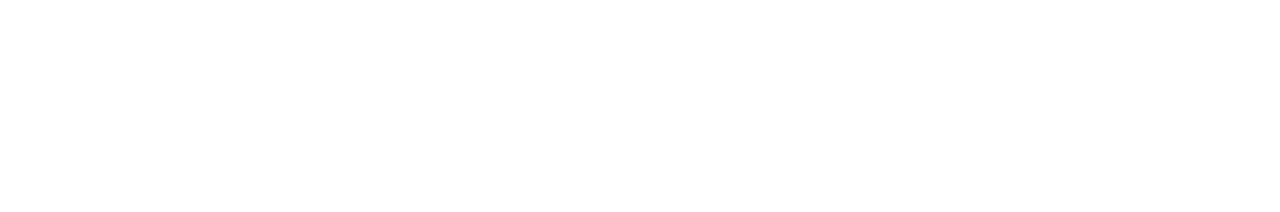
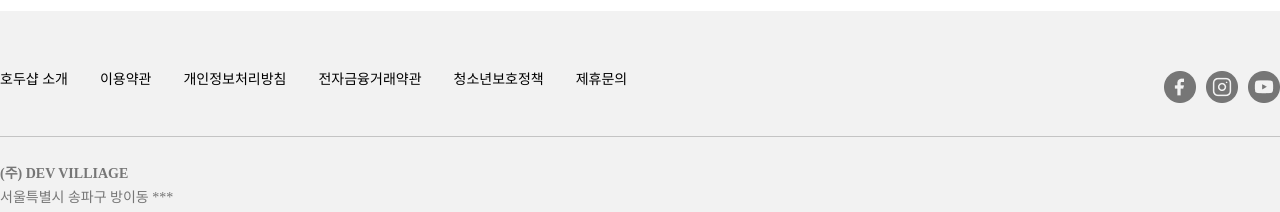
Before and after one commit to greenT-Hee/DevGoodsShop, a React (Create React App) app in the folder my-app/: page / in a window 1280 px wide. Shown: the part 739-951 px from the top of the page. Before the commit the page ends 800 px from the top, so only its background shows below. Built offline with nearby package versions, Linux system fonts and the light colour scheme; no server answers; a web font is replaced by a local one.

Commit message:
Style:Footer UI 제작

```diff
--- a/my-app/src/components/Footer.jsx
+++ b/my-app/src/components/Footer.jsx
@@ -0,0 +1,114 @@
+import styled from "styled-components";
+import spriteSns from "../assets/sns.png";
+
+const FooterSection = styled.footer`
+  width: 100%;
+  background: #f2f2f2;
+  overflow: hidden;
+`;
+
+const FooterDiv1 = styled.div`
+  width: 1280px;
+  margin: 60px auto 30px;
+  overflow: hidden;
+`;
+const FooterDiv2 = styled.div`
+  width: 1280px;
+  margin: 0 auto 63px;
+  border-top: 1px solid #c4c4c4;
+`;
+
+const FooterUl = styled.ul`
+  display: inline;
+`;
+
+const FooterLi = styled.li`
+  display: inline-block;
+  width: fit-content;
+  font-size: 14px;
+  margin-right: 32px;
+`;
+
+const FooterDl = styled.dl`
+  width: 260px;
+  color: #767676;
+  font-size: 14px;
+`;
+
+const FooterDt = styled.dt`
+  padding-top: 30px;
+  font-weight: 700;
+`;
+
+const FooterDd = styled.dd`
+  padding-top: 10px;
+`;
+
+const SpriteUl = styled.ul`
+  float: right;
+`;
+
+const SpriteLi = styled.li`
+  display: inline-block;
+  margin-left: 10px;
+`;
+
+const SpriteA = styled.a`
+  content: "";
+  display: block;
+  width: 32px;
+  height: 32px;
+  background: url(${spriteSns}) no-repeat;
+
+  background-position: ${(props) => (props.faceBook ? "-10px -10px" : "")};
+  background-position: ${(props) => (props.insta ? "-62px -10px " : "")};
+  background-position: ${(props) => (props.youtube ? "-114px -10px " : "")};
+`;
+
+export default function Footer() {
+  const contentLi = [
+    "호두샵 소개",
+    "이용약관",
+    "개인정보처리방침",
+    "전자금융거래약관",
+    "청소년보호정책",
+    "제휴문의",
+  ];
+
+  const contentDd = [
+    "서울특별시 송파구 방이동 ***",
+    "사업자 번호: 010-0000-0000 | 통신판매원",
+    "대표: 김태희",
+  ];
+
+  return (
+    <FooterSection>
+      <FooterDiv1>
+        <FooterUl>
+          {contentLi.map((item) => {
+            return <FooterLi>{item}</FooterLi>;
+          })}
+        </FooterUl>
+        <SpriteUl>
+          <SpriteLi>
+            <SpriteA faceBook href="#none"></SpriteA>
+          </SpriteLi>
+          <SpriteLi>
+            <SpriteA insta href="#none"></SpriteA>
+          </SpriteLi>
+          <SpriteLi>
+            <SpriteA youtube href="#none"></SpriteA>
+          </SpriteLi>
+        </SpriteUl>
+      </FooterDiv1>
+      <FooterDiv2>
+        <FooterDl>
+          <FooterDt>(주) DEV VILLIAGE</FooterDt>
+          {contentDd.map((item) => {
+            return <FooterDd>{item}</FooterDd>;
+          })}
+        </FooterDl>
+      </FooterDiv2>
+    </FooterSection>
+  );
+}
--- a/my-app/src/components/products/productItem.jsx
+++ b/my-app/src/components/products/productItem.jsx
@@ -16,6 +16,7 @@
 const ProdcuctImg = styled.img`
   width: 100%;
   height: 100%;
+  object-fit: cover;
   border-radius: 10px;
 `;
 
--- a/my-app/src/pages/Home.jsx
+++ b/my-app/src/pages/Home.jsx
@@ -1,6 +1,7 @@
 import { HomeHeader } from "../components/Header";
 import Banner from "../components/Banner";
 import ProductCard from "../components/products/ProductCard";
+import Footer from "../components/Footer";
 
 const Home = () => {
   return (
@@ -8,6 +9,7 @@
       <HomeHeader />
       <Banner />
       <ProductCard />
+      <Footer />
     </>
   );
 };
--- a/my-app/src/pages/Login.jsx
+++ b/my-app/src/pages/Login.jsx
@@ -103,7 +103,7 @@
         login_type: "BUYER",
       });
 
-      if (response.status === 200) {
+      if (response.data.token) {
         setCookies("refreshToken", response.data.token, {
           path: "/hodu",
           sameSite: "strict",
--- a/my-app/src/pages/ProductList.jsx
+++ b/my-app/src/pages/ProductList.jsx
@@ -1,9 +1,8 @@
 import React from "react";
 import Banner from "../components/Banner";
+import Footer from "../components/Footer";
 import { ProductListHeader } from "../components/Header";
 import ProductCard from "../components/products/ProductCard";
-import AxiosInstance from "../Axios";
-import { useState, useEffect } from "react";
 
 export default function ProductList() {
   return (
@@ -11,6 +10,7 @@
       <ProductListHeader />
       <Banner />
       <ProductCard />
+      <Footer />
     </>
   );
 }
```
Also changed, not shown: my-app/src/assets/sns.png (added).
